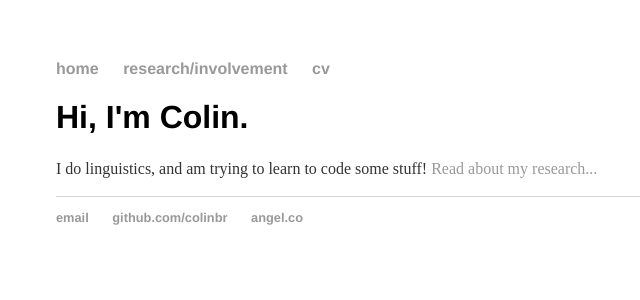
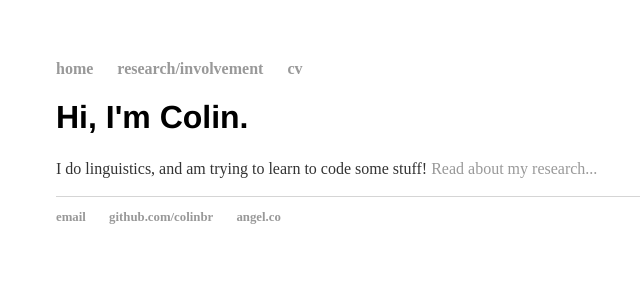
Before and after one commit to colinbr/OLD-colinbr.github.io, a Jekyll site: the page built from index.html, in a window 1280 px wide. Shown: the top 300 px of the page, without its empty margins (136-776 px from the left). Built offline with Jekyll 4.4.1, drawn with Linux system fonts in a browser that asks for light colours; some web fonts are replaced.

Commit message:
Update main.css

```diff
--- a/css/main.css
+++ b/css/main.css
@@ -3,7 +3,7 @@ body {
     width: 70%;
 }
 nav ul, footer ul {
-    font-family:'Helvetica', 'Arial', 'Sans-Serif';
+    font-family: 'Peddana', serif;
     padding: 0px;
     list-style: none;
     font-weight: bold;
```
